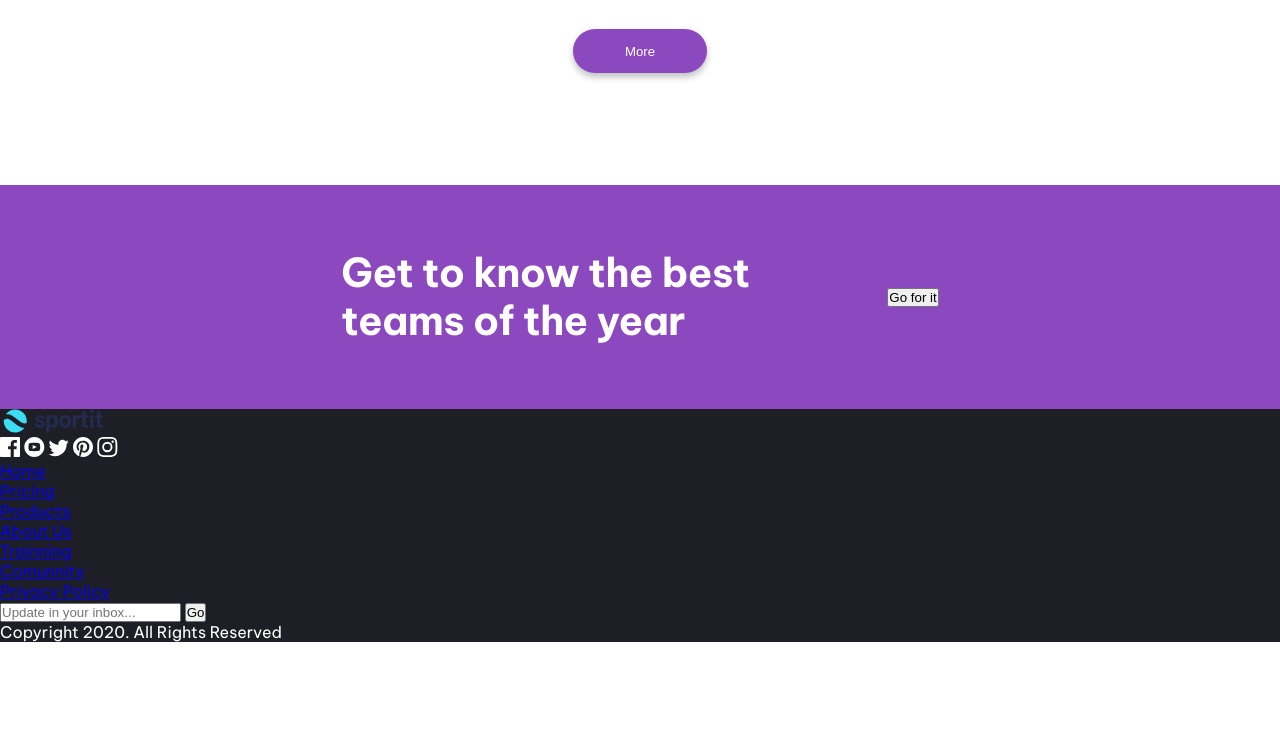
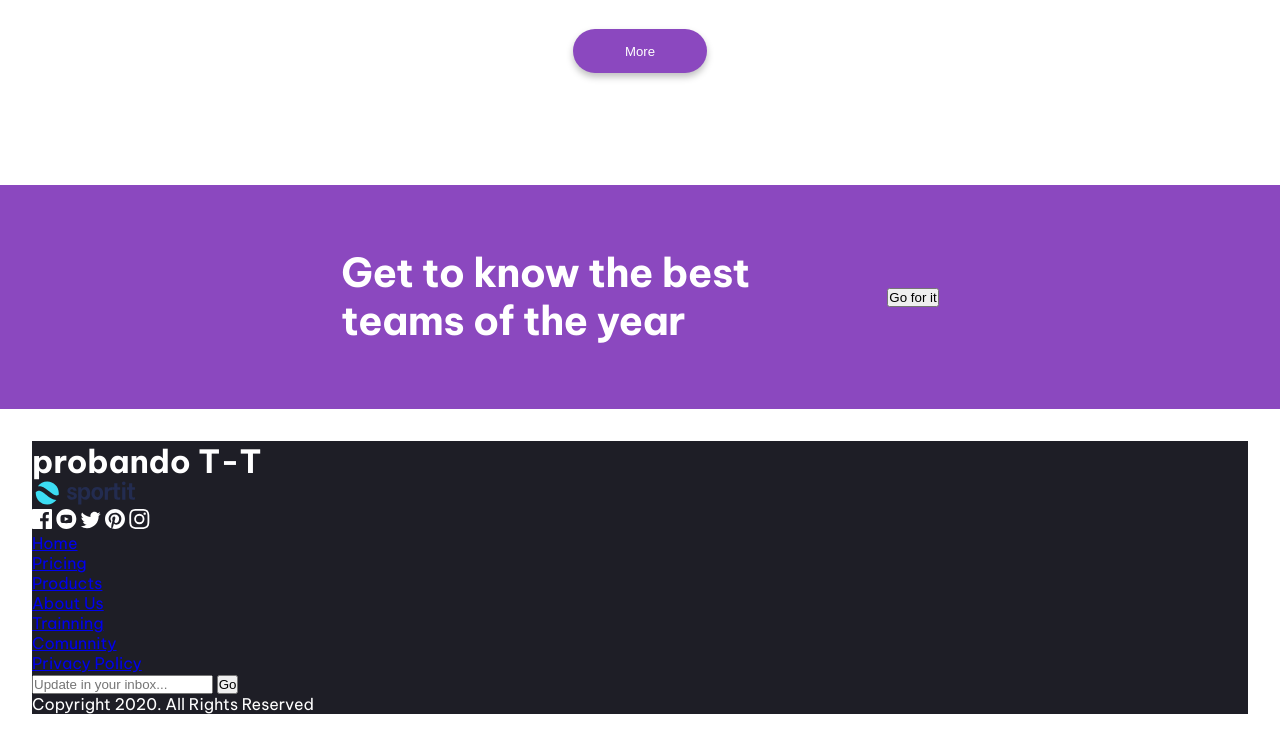
Before and after one commit to hellend08/final-project-FE1, a plain HTML site: page index.html in a window 1280 px wide. Shown: the part 1898-2644 px from the top of the page. Before the commit the page ends 2540 px from the top, so only its background shows below. Drawn offline with Linux system fonts and the light colour scheme.

Commit message:
probando resolucion de conflictos

```diff
--- a/css/style.css
+++ b/css/style.css
@@ -235,6 +235,7 @@ body {
 .container-footer {
     background-color: #1E1E26;
     color: #FFFFFF;
+    margin: 2rem;
 }
 
 /* .footer-nav a{
--- a/index.html
+++ b/index.html
@@ -116,6 +116,7 @@
     </main>
     <footer class="container-footer">
         <div>
+            <h1>probando T-T</h1>
             <section>
                 <img src="./img/logo.svg" alt="logo" class="logo">
                 <div>
```
